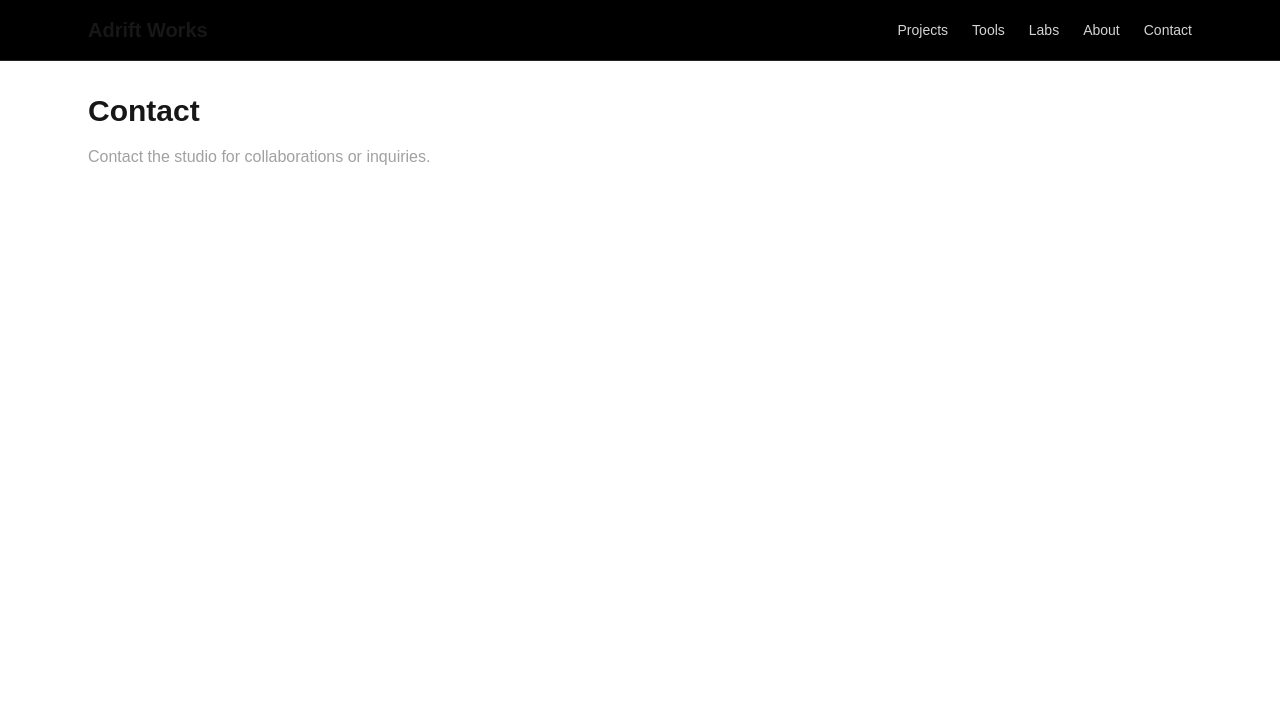
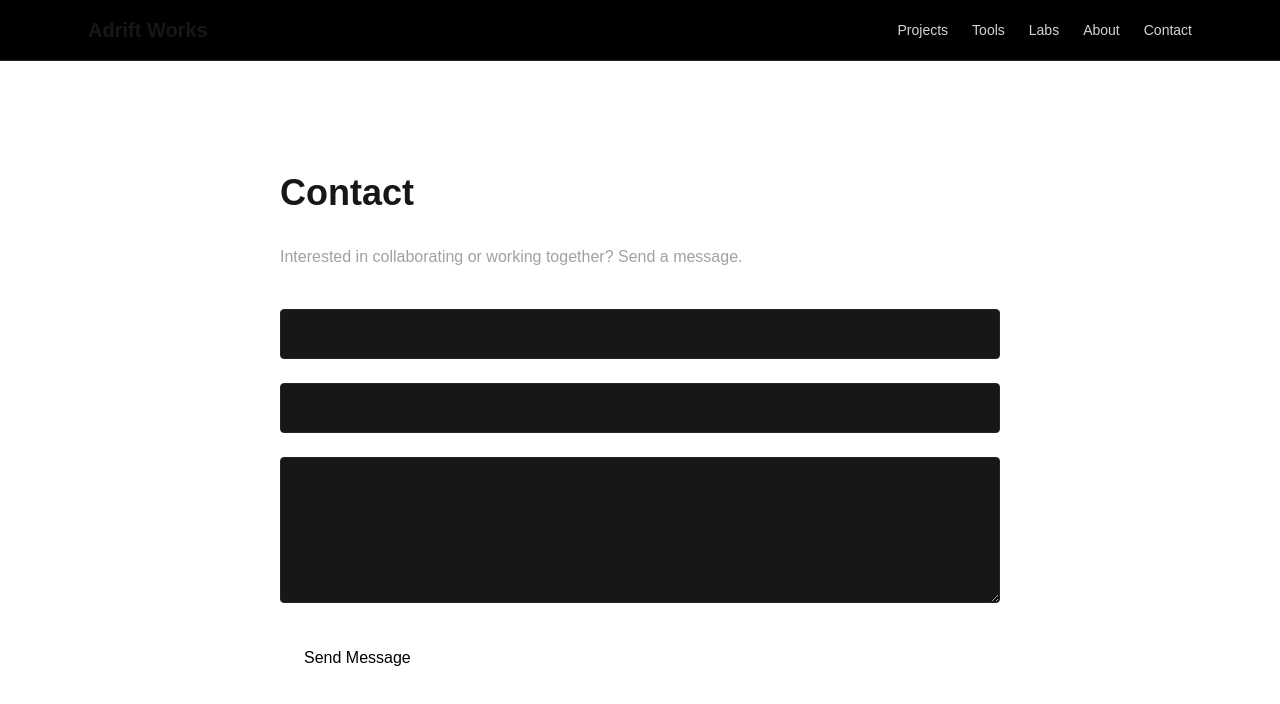
Before and after one commit to AdriftWorks/website, a Next.js app: page /contact in a window 1280 px wide. Shown: the top 704 px of the page. Built offline with nearby package versions, Linux system fonts and the light colour scheme.

Commit message:
Enhance Contact page layout and form functionality

```diff
--- a/app/contact/page.tsx
+++ b/app/contact/page.tsx
@@ -1,11 +1,54 @@
 export default function Contact() {
   return (
-    <div className="space-y-4">
-      <h1 className="text-3xl font-bold">Contact</h1>
+    <main className="max-w-3xl mx-auto px-6 py-20">
 
-      <p className="text-neutral-400">
-        Contact the studio for collaborations or inquiries.
+      <h1 className="text-4xl font-bold mb-8">
+        Contact
+      </h1>
+
+      <p className="text-neutral-400 mb-10">
+        Interested in collaborating or working together? Send a message.
       </p>
-    </div>
+
+      <form
+        action="https://formspree.io/f/mdawlyab"
+        method="POST"
+        className="space-y-6"
+      >
+
+        <input
+          type="text"
+          name="name"
+          placeholder="Name"
+          required
+          className="w-full p-3 bg-neutral-900 border border-neutral-800 rounded"
+        />
+
+        <input
+          type="email"
+          name="email"
+          placeholder="Email"
+          required
+          className="w-full p-3 bg-neutral-900 border border-neutral-800 rounded"
+        />
+
+        <textarea
+          name="message"
+          placeholder="Message"
+          required
+          rows={5}
+          className="w-full p-3 bg-neutral-900 border border-neutral-800 rounded"
+        />
+
+        <button
+          type="submit"
+          className="px-6 py-3 bg-white text-black font-medium rounded hover:bg-neutral-200 transition"
+        >
+          Send Message
+        </button>
+
+      </form>
+
+    </main>
   );
 }
```
